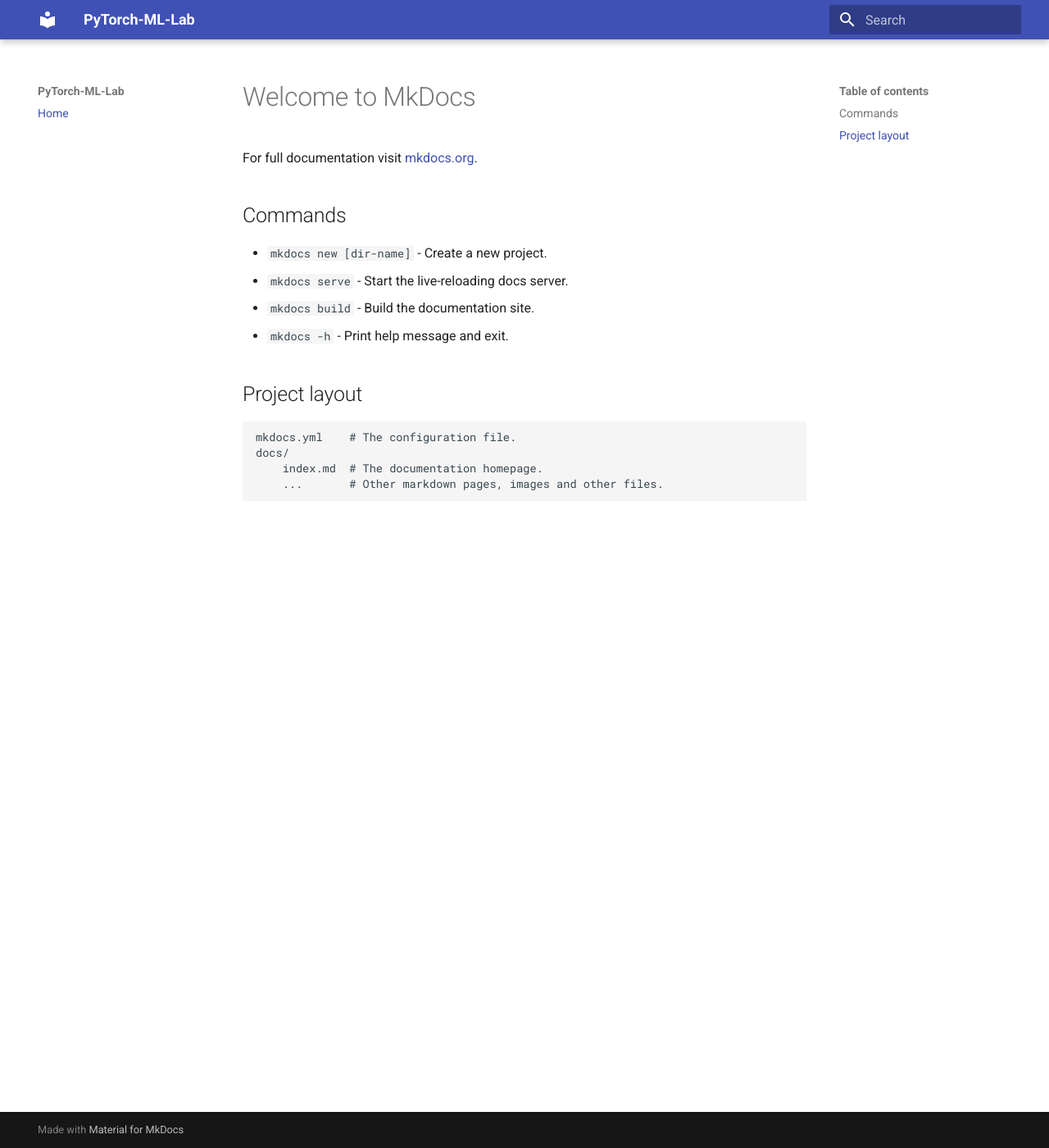
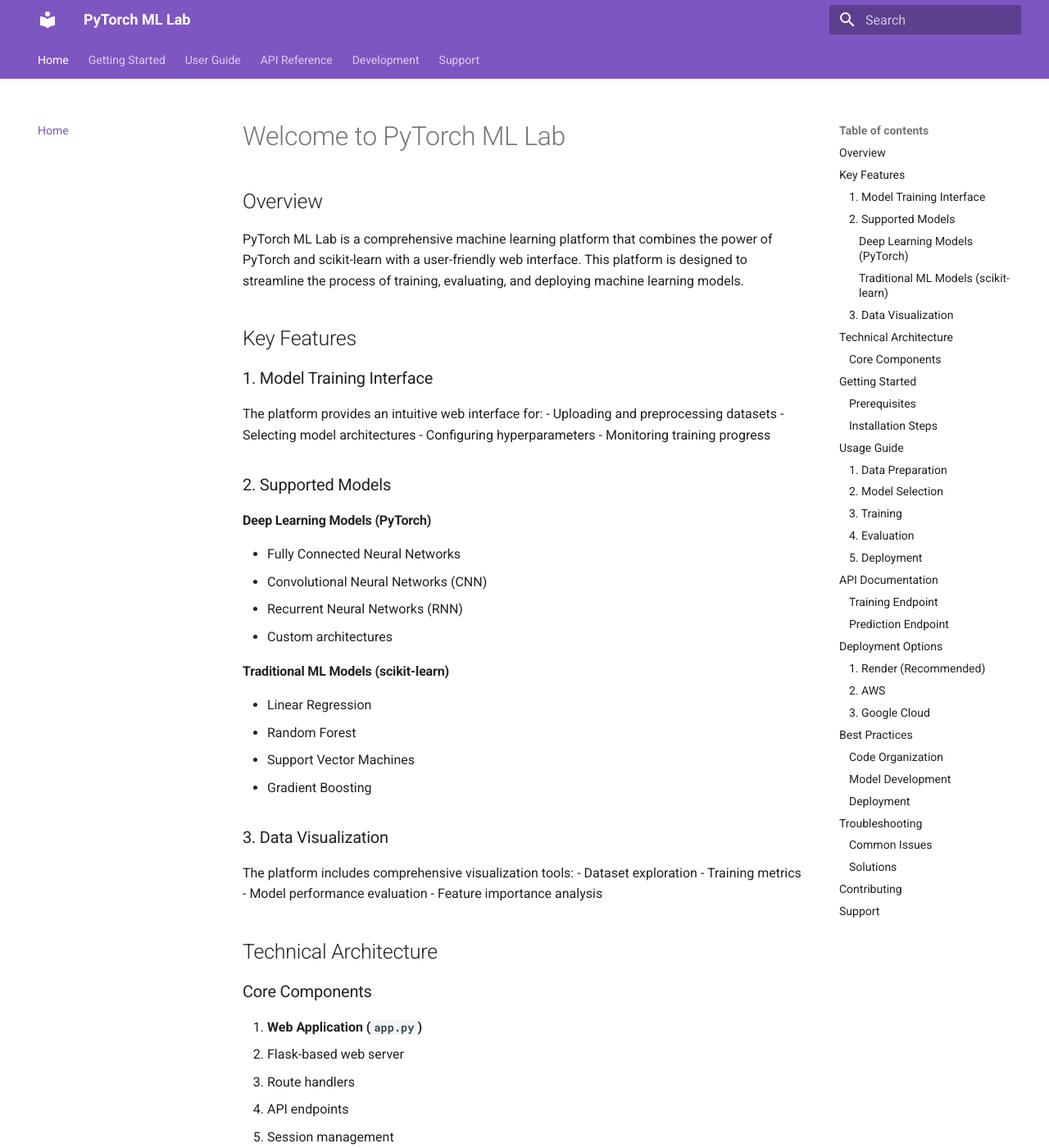
Before and after one commit to rajiv-rathod/PyTorch-ML-Lab, an MkDocs documentation site: the page built from docs/docs/index.md, in a window 1280 px wide and 1400 px high. Shown: the whole window at 82% size. Built offline with MkDocs 1.6.1 and Material for MkDocs 9.7.7, drawn with Linux system fonts in a browser that asks for light colours; some of the changed text lies outside the part shown.

Commit message:
Add comprehensive documentation: README, installation guide, and deployment instructions

````diff
--- a/docs/docs/index.md
+++ b/docs/docs/index.md
@@ -1,17 +1,230 @@
-# Welcome to MkDocs
+# Welcome to PyTorch ML Lab
 
-For full documentation visit [mkdocs.org](https://www.mkdocs.org).
+## Overview
 
-## Commands
+PyTorch ML Lab is a comprehensive machine learning platform that combines the power of PyTorch and scikit-learn with a user-friendly web interface. This platform is designed to streamline the process of training, evaluating, and deploying machine learning models.
 
-* `mkdocs new [dir-name]` - Create a new project.
-* `mkdocs serve` - Start the live-reloading docs server.
-* `mkdocs build` - Build the documentation site.
-* `mkdocs -h` - Print help message and exit.
+## Key Features
 
-## Project layout
+### 1. Model Training Interface
 
-    mkdocs.yml    # The configuration file.
-    docs/
-        index.md  # The documentation homepage.
-        ...       # Other markdown pages, images and other files.
+The platform provides an intuitive web interface for:
+- Uploading and preprocessing datasets
+- Selecting model architectures
+- Configuring hyperparameters
+- Monitoring training progress
+
+### 2. Supported Models
+
+#### Deep Learning Models (PyTorch)
+- Fully Connected Neural Networks
+- Convolutional Neural Networks (CNN)
+- Recurrent Neural Networks (RNN)
+- Custom architectures
+
+#### Traditional ML Models (scikit-learn)
+- Linear Regression
+- Random Forest
+- Support Vector Machines
+- Gradient Boosting
+
+### 3. Data Visualization
+
+The platform includes comprehensive visualization tools:
+- Dataset exploration
+- Training metrics
+- Model performance evaluation
+- Feature importance analysis
+
+## Technical Architecture
+
+### Core Components
+
+1. **Web Application (`app.py`)**
+   - Flask-based web server
+   - Route handlers
+   - API endpoints
+   - Session management
+
+2. **ML Models (`ml_models/`)**
+   - Model implementations
+   - Training logic
+   - Inference pipelines
+   - Model serialization
+
+3. **Utilities (`utils/`)**
+   - Data preprocessing
+   - Evaluation metrics
+   - Visualization tools
+   - Helper functions
+
+4. **Frontend (`templates/, static/`)**
+   - HTML templates
+   - CSS styles
+   - JavaScript functionality
+   - Interactive visualizations
+
+## Getting Started
+
+### Prerequisites
+```bash
+Python 3.8+
+pip
+Virtual environment (recommended)
+```
+
+### Installation Steps
+
+1. **Clone the Repository**
+   ```bash
+   git clone https://github.com/shretadas/PyTorch-ML-Lab.git
+   cd PyTorch-ML-Lab
+   ```
+
+2. **Set Up Environment**
+   ```bash
+   python -m venv .venv
+   source .venv/bin/activate  # Windows: .venv\Scripts\activate
+   ```
+
+3. **Install Dependencies**
+   ```bash
+   pip install -r requirements.txt
+   ```
+
+4. **Run the Application**
+   ```bash
+   python app.py
+   ```
+
+## Usage Guide
+
+### 1. Data Preparation
+- Upload your dataset (CSV, JSON, Excel formats supported)
+- Configure preprocessing options
+- Split data into train/test sets
+
+### 2. Model Selection
+- Choose between PyTorch and scikit-learn models
+- Configure model architecture
+- Set hyperparameters
+
+### 3. Training
+- Start training process
+- Monitor metrics in real-time
+- View learning curves
+- Check resource utilization
+
+### 4. Evaluation
+- View performance metrics
+- Analyze predictions
+- Generate visualization plots
+- Export results
+
+### 5. Deployment
+- Save trained models
+- Export for production
+- Access via API
+- Monitor performance
+
+## API Documentation
+
+### Training Endpoint
+```http
+POST /api/train
+Content-Type: application/json
+
+{
+    "model_type": "deep_learning",
+    "data_path": "path/to/data.csv",
+    "parameters": {
+        "learning_rate": 0.001,
+        "epochs": 100,
+        "batch_size": 32
+    }
+}
+```
+
+### Prediction Endpoint
+```http
+POST /api/predict
+Content-Type: application/json
+
+{
+    "model_id": "model_123",
+    "data": [...],
+    "options": {
+        "return_probabilities": true
+    }
+}
+```
+
+## Deployment Options
+
+### 1. Render (Recommended)
+- ML-friendly infrastructure
+- Easy setup and configuration
+- Good free tier options
+- Supports PyTorch
+
+### 2. AWS
+- Scalable infrastructure
+- Multiple deployment options
+- Full control over resources
+- GPU support available
+
+### 3. Google Cloud
+- Managed services
+- Auto-scaling
+- Integration with other GCP services
+- ML-specific features
+
+## Best Practices
+
+### Code Organization
+- Follow modular design
+- Implement proper error handling
+- Use configuration files
+- Write comprehensive tests
+
+### Model Development
+- Version control your models
+- Document hyperparameters
+- Track experiments
+- Validate thoroughly
+
+### Deployment
+- Use environment variables
+- Implement logging
+- Monitor performance
+- Regular backups
+
+## Troubleshooting
+
+### Common Issues
+1. Installation problems
+2. Dependency conflicts
+3. Memory issues
+4. Training errors
+
+### Solutions
+- Check Python version
+- Verify dependencies
+- Monitor resource usage
+- Review error logs
+
+## Contributing
+
+We welcome contributions! Please:
+1. Fork the repository
+2. Create a feature branch
+3. Submit a pull request
+4. Follow coding standards
+5. Add tests for new features
+
+## Support
+
+Need help? Contact us through:
+- GitHub Issues
+- Documentation
+- Email support
--- a/docs/mkdocs.yml
+++ b/docs/mkdocs.yml
@@ -1,5 +1,43 @@
-site_name: PyTorch-ML-Lab
+site_name: PyTorch ML Lab
 theme:
   name: material
+  features:
+    - navigation.tabs
+    - navigation.sections
+    - navigation.expand
+    - search.highlight
+  palette:
+    primary: deep purple
+    accent: purple
+
 nav:
   - Home: index.md
+  - Getting Started:
+    - Installation: installation.md
+  - User Guide:
+    - Data Preparation: user-guide/data-preparation.md
+    - Model Training: user-guide/model-training.md
+    - Evaluation: user-guide/evaluation.md
+    - Deployment: user-guide/deployment.md
+  - API Reference:
+    - REST API: api/rest-api.md
+    - Python API: api/python-api.md
+  - Development:
+    - Contributing: development/contributing.md
+    - Architecture: development/architecture.md
+  - Support:
+    - FAQ: support/faq.md
+    - Troubleshooting: support/troubleshooting.md
+
+markdown_extensions:
+  - admonition
+  - codehilite
+  - pymdownx.superfences
+  - pymdownx.tabbed
+  - toc:
+      permalink: true
+
+plugins:
+  - search
+  - mkdocstrings:
+      default_handler: python
````
Also changed, not shown: docs/docs/installation.md (added, +111 -0 lines), docs/docs/user-guide/deployment.md (added, +235 -0 lines), README.md.
